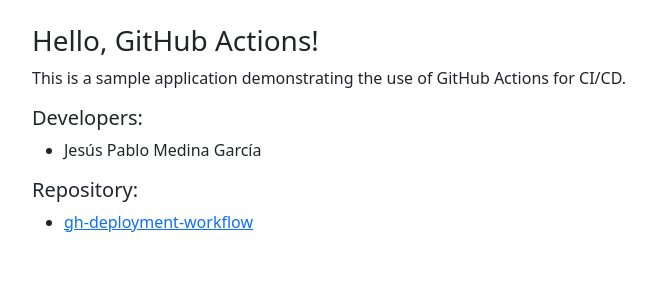
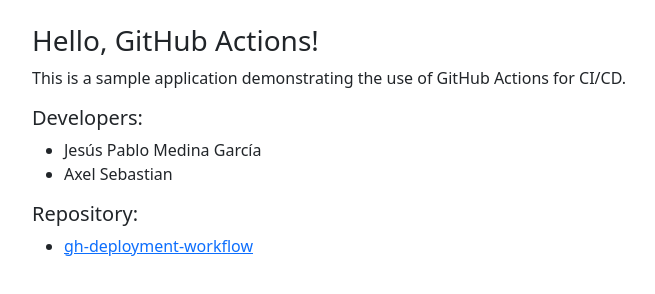
Before and after one commit to pmedinadev/gh-deployment-workflow, a plain HTML site: page index.html in a window 1280 px wide. Shown: the whole page, without its empty margins (62-717 px from the left). Drawn offline with nearby package versions, Linux system fonts and the light colour scheme.

Commit message:
Se agrego dev Sebastian

```diff
--- a/index.html
+++ b/index.html
@@ -22,6 +22,7 @@
       <h5>Developers:</h5>
       <ul>
         <li>Jesús Pablo Medina García</li>
+        <li>Axel Sebastian</li>
       </ul>
       <h5>Repository:</h5>
       <ul>
```
